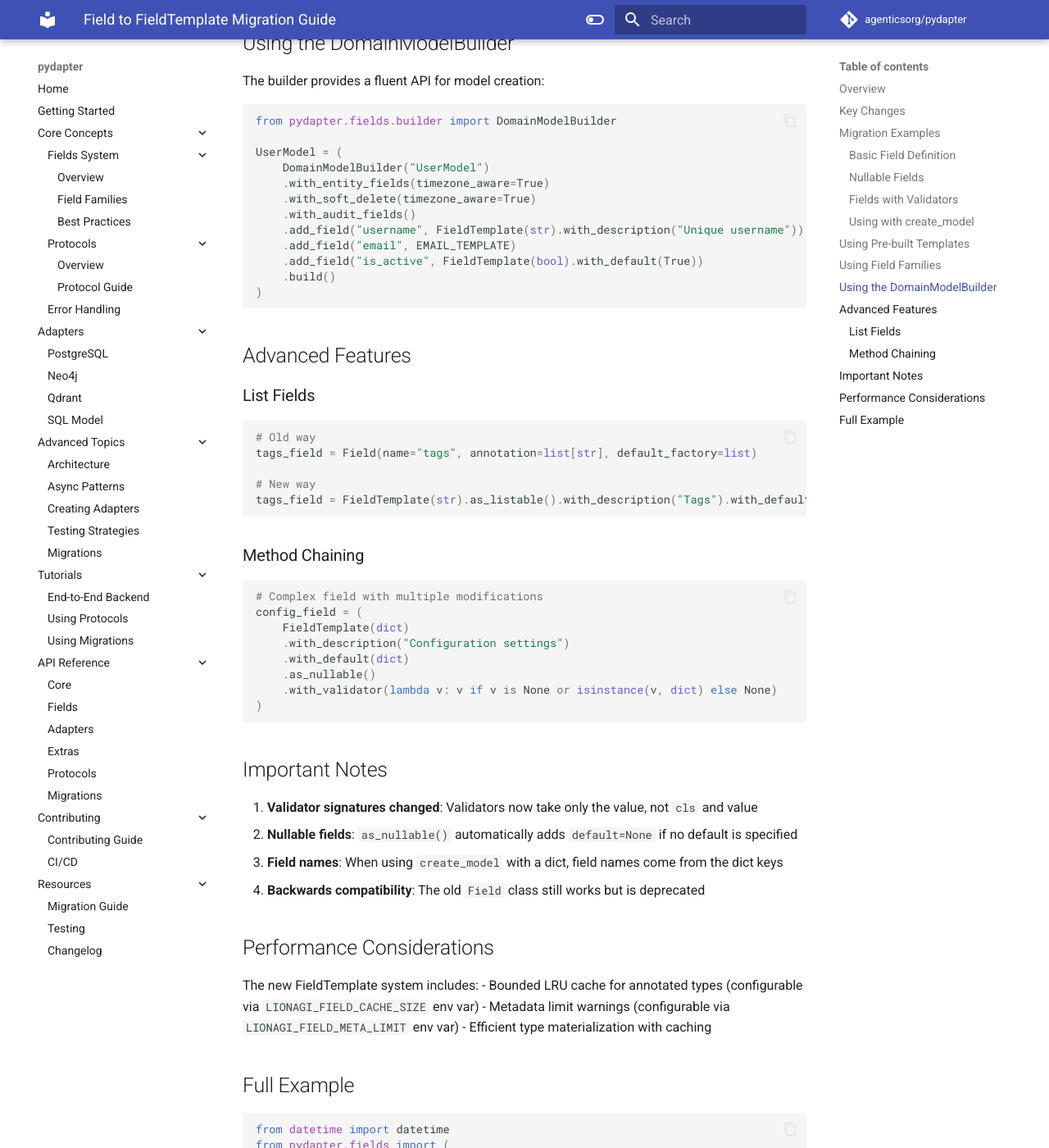
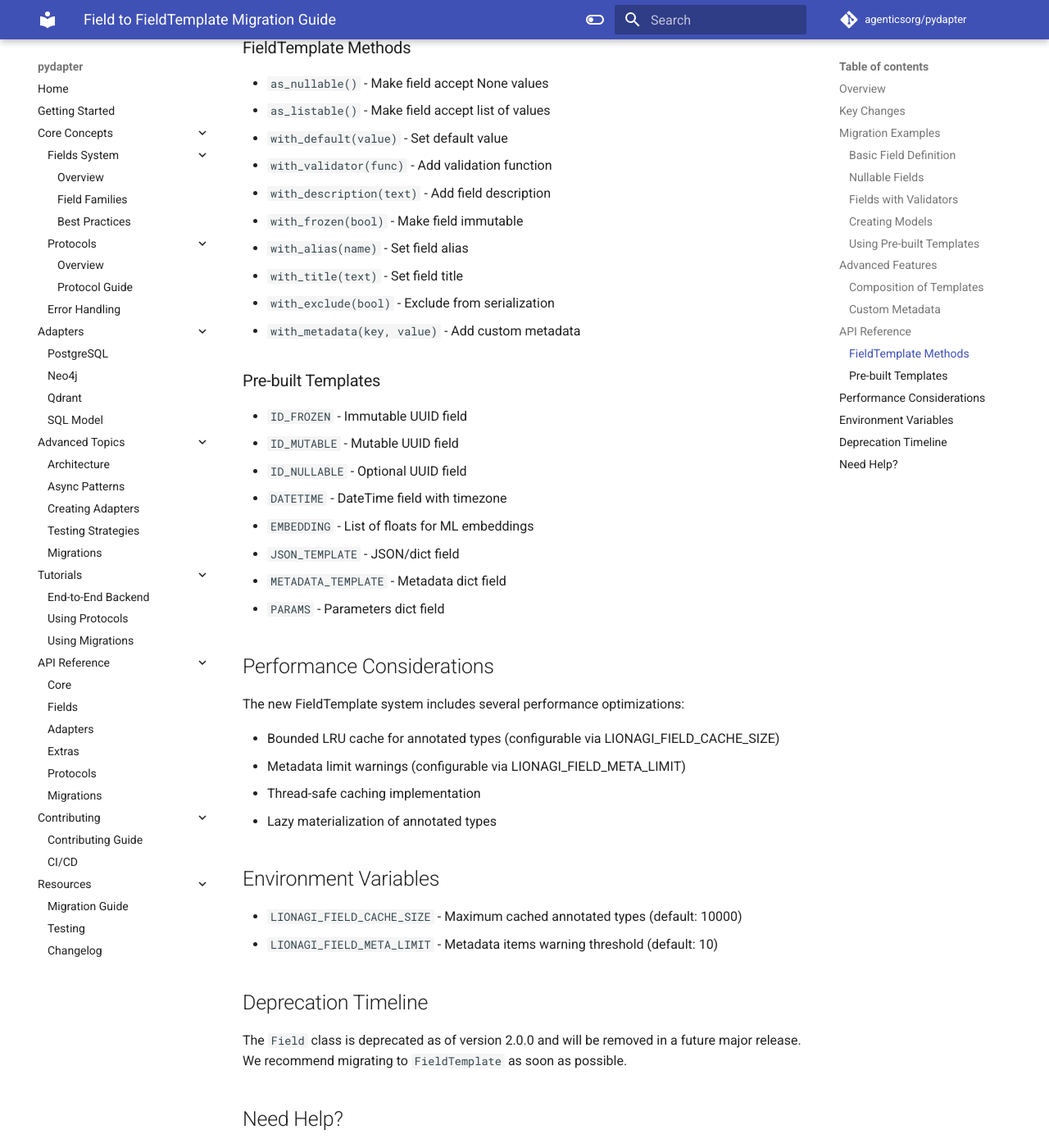
Before and after one commit to khive-ai/pydapter, an MkDocs documentation site: the page built from docs/FIELD_MIGRATION_GUIDE.md, in a window 1280 px wide and 1400 px high, scrolled down 3463 px. Shown: the whole window at 82% size. Built offline with MkDocs 1.6.1 and Material for MkDocs 9.7.7, drawn with Linux system fonts in a browser that asks for light colours; comment, search, counter and statistics services are not loaded; some of the changed text lies outside the part shown.

````diff
--- a/docs/FIELD_MIGRATION_GUIDE.md
+++ b/docs/FIELD_MIGRATION_GUIDE.md
@@ -1,10 +1,13 @@
 # Field to FieldTemplate Migration Guide
 
-This guide explains how to migrate from the deprecated `Field` class to the new `FieldTemplate` system in pydapter.
+This guide explains how to migrate from the deprecated `Field` class to the
+new `FieldTemplate` system in pydapter.
 
 ## Overview
 
-The `Field` class has been deprecated in favor of `FieldTemplate`, which provides a more compositional and flexible approach to defining fields. The new system uses method chaining for a cleaner API and better type safety.
+The `Field` class has been deprecated in favor of `FieldTemplate`, which
+provides a more compositional and flexible approach to defining fields. The
+new system uses method chaining for a cleaner API and better type safety.
 
 ## Key Changes
 
@@ -18,6 +21,7 @@
 ### Basic Field Definition
 
 **Old way (deprecated):**
+
 ```python
 from pydapter.fields import Field
 
@@ -30,6 +34,7 @@
 ```
 
 **New way:**
+
 ```python
 from pydapter.fields import FieldTemplate
 
@@ -39,6 +44,7 @@
 ### Nullable Fields
 
 **Old way:**
+
 ```python
 optional_field = Field(
     name="optional_field",
@@ -49,14 +55,15 @@
 ```
 
 **New way:**
+
 ```python
-optional_field = FieldTemplate(str).with_description("Optional field").as_nullable()
-# Note: as_nullable() automatically adds default=None if no default is specified
+optional_field = FieldTemplate(str).as_nullable().with_description("Optional field")
 ```
 
 ### Fields with Validators
 
 **Old way:**
+
 ```python
 def validate_positive(cls, v):
     if v < 0:
@@ -67,198 +74,145 @@
     name="age",
     annotation=int,
     validator=validate_positive,
-    description="Person's age"
+    description="Age must be positive"
 )
 ```
 
 **New way:**
+
 ```python
-def validate_positive(v):  # Note: no 'cls' parameter
-    if v < 0:
-        raise ValueError("Must be positive")
-    return v
+def validate_positive(v):
+    return v >= 0
 
-age_field = FieldTemplate(int).with_description("Person's age").with_validator(validate_positive)
+age_field = (
+    FieldTemplate(int)
+    .with_validator(validate_positive)
+    .with_description("Age must be positive")
+)
 ```
 
-### Using with create_model
+### Creating Models
 
 **Old way:**
+
 ```python
-from pydapter.fields import Field, create_model
+from pydapter.fields import create_model, Field
 
 fields = [
-    Field(name="id", annotation=UUID, default_factory=uuid4),
-    Field(name="name", annotation=str, description="Name field"),
+    Field(name="id", annotation=uuid.UUID, default_factory=uuid.uuid4),
+    Field(name="name", annotation=str),
     Field(name="age", annotation=int, default=0)
 ]
 
-MyModel = create_model("MyModel", fields=fields)
+UserModel = create_model("User", fields=fields)
 ```
 
 **New way:**
+
 ```python
-from pydapter.fields import FieldTemplate, create_model
-from pydapter.fields.common_templates import ID_TEMPLATE, NAME_TEMPLATE
+from pydapter.fields import create_model, FieldTemplate
 
 fields = {
-    "id": ID_TEMPLATE,
-    "name": NAME_TEMPLATE,
-    "age": FieldTemplate(int).with_description("Person's age").with_default(0)
+    "id": FieldTemplate(uuid.UUID).with_default(uuid.uuid4),
+    "name": FieldTemplate(str),
+    "age": FieldTemplate(int).with_default(0)
 }
 
-MyModel = create_model("MyModel", fields=fields)
+UserModel = create_model("User", fields=fields)
 ```
 
-## Using Pre-built Templates
+### Using Pre-built Templates
 
-The new system provides many pre-built templates in `pydapter.fields.common_templates`:
+**New way only:**
 
 ```python
-from pydapter.fields.common_templates import (
-    ID_TEMPLATE,              # UUID field with default uuid4
-    EMAIL_TEMPLATE,           # Email validation
-    USERNAME_TEMPLATE,        # Username with pattern validation
-    CREATED_AT_TEMPLATE,      # Creation timestamp
-    UPDATED_AT_TEMPLATE,      # Update timestamp
-    CREATED_AT_TZ_TEMPLATE,   # Timezone-aware creation timestamp
-    UPDATED_AT_TZ_TEMPLATE,   # Timezone-aware update timestamp
-    URL_TEMPLATE,             # URL validation
-    PHONE_TEMPLATE,           # Phone number validation
-    POSITIVE_INT_TEMPLATE,    # Positive integer
-    PERCENTAGE_TEMPLATE,      # 0-100 float
-    JSON_TEMPLATE,            # JSON/dict field
-    TAGS_TEMPLATE,            # List of strings
-    METADATA_TEMPLATE,        # Metadata dictionary
-)
-```
+from pydapter.fields import ID_FROZEN, DATETIME, JSON_TEMPLATE
 
-## Using Field Families
+fields = {
+    "id": ID_FROZEN,
+    "created_at": DATETIME,
+    "metadata": JSON_TEMPLATE
+}
 
-Field families group related fields together:
-
-```python
-from pydapter.fields import FieldFamilies, create_field_dict, create_model
-
-# Create a model with entity fields (id, created_at, updated_at)
-fields = create_field_dict(
-    FieldFamilies.ENTITY_TZ,      # Timezone-aware timestamps
-    FieldFamilies.SOFT_DELETE_TZ, # deleted_at, is_deleted
-    FieldFamilies.AUDIT,          # created_by, updated_by, version
-    # Add custom fields
-    name=FieldTemplate(str).with_description("Entity name"),
-    active=FieldTemplate(bool).with_default(True)
-)
-
-TrackedEntity = create_model("TrackedEntity", fields=fields)
-```
-
-## Using the DomainModelBuilder
-
-The builder provides a fluent API for model creation:
-
-```python
-from pydapter.fields.builder import DomainModelBuilder
-
-UserModel = (
-    DomainModelBuilder("UserModel")
-    .with_entity_fields(timezone_aware=True)
-    .with_soft_delete(timezone_aware=True)
-    .with_audit_fields()
-    .add_field("username", FieldTemplate(str).with_description("Unique username"))
-    .add_field("email", EMAIL_TEMPLATE)
-    .add_field("is_active", FieldTemplate(bool).with_default(True))
-    .build()
-)
+Model = create_model("MyModel", fields=fields)
 ```
 
 ## Advanced Features
 
-### List Fields
+### Composition of Templates
 
 ```python
-# Old way
-tags_field = Field(name="tags", annotation=list[str], default_factory=list)
+# Create a base template
+base_string = FieldTemplate(str).with_description("Text field")
 
-# New way
-tags_field = FieldTemplate(str).as_listable().with_description("Tags").with_default(list)
+# Create variations
+nullable_string = base_string.as_nullable()
+string_list = base_string.as_listable()
+frozen_string = base_string.with_frozen(True)
 ```
 
-### Method Chaining
+### Custom Metadata
 
 ```python
-# Complex field with multiple modifications
-config_field = (
-    FieldTemplate(dict)
-    .with_description("Configuration settings")
-    .with_default(dict)
-    .as_nullable()
-    .with_validator(lambda v: v if v is None or isinstance(v, dict) else None)
+# Add custom metadata that will be included in JSON schema
+template = (
+    FieldTemplate(str)
+    .with_metadata("ui_widget", "textarea")
+    .with_metadata("max_rows", 10)
 )
 ```
 
-## Important Notes
+## API Reference
 
-1. **Validator signatures changed**: Validators now take only the value, not `cls` and value
-2. **Nullable fields**: `as_nullable()` automatically adds `default=None` if no default is specified
-3. **Field names**: When using `create_model` with a dict, field names come from the dict keys
-4. **Backwards compatibility**: The old `Field` class still works but is deprecated
+### FieldTemplate Methods
+
+- `as_nullable()` - Make field accept None values
+- `as_listable()` - Make field accept list of values
+- `with_default(value)` - Set default value
+- `with_validator(func)` - Add validation function
+- `with_description(text)` - Add field description
+- `with_frozen(bool)` - Make field immutable
+- `with_alias(name)` - Set field alias
+- `with_title(text)` - Set field title
+- `with_exclude(bool)` - Exclude from serialization
+- `with_metadata(key, value)` - Add custom metadata
+
+### Pre-built Templates
+
+- `ID_FROZEN` - Immutable UUID field
+- `ID_MUTABLE` - Mutable UUID field
+- `ID_NULLABLE` - Optional UUID field
+- `DATETIME` - DateTime field with timezone
+- `EMBEDDING` - List of floats for ML embeddings
+- `JSON_TEMPLATE` - JSON/dict field
+- `METADATA_TEMPLATE` - Metadata dict field
+- `PARAMS` - Parameters dict field
 
 ## Performance Considerations
 
-The new FieldTemplate system includes:
-- Bounded LRU cache for annotated types (configurable via `LIONAGI_FIELD_CACHE_SIZE` env var)
-- Metadata limit warnings (configurable via `LIONAGI_FIELD_META_LIMIT` env var)
-- Efficient type materialization with caching
+The new FieldTemplate system includes several performance optimizations:
 
-## Full Example
+- Bounded LRU cache for annotated types (configurable via
+  LIONAGI_FIELD_CACHE_SIZE)
+- Metadata limit warnings (configurable via LIONAGI_FIELD_META_LIMIT)
+- Thread-safe caching implementation
+- Lazy materialization of annotated types
 
-```python
-from datetime import datetime
-from pydapter.fields import (
-    FieldTemplate,
-    DomainModelBuilder,
-    create_model,
-    FieldFamilies,
-    create_field_dict
-)
-from pydapter.fields.common_templates import EMAIL_TEMPLATE, USERNAME_TEMPLATE
+## Environment Variables
 
-# Method 1: Direct field definition
-User = create_model(
-    "User",
-    fields={
-        "id": FieldTemplate(UUID).with_default(uuid4),
-        "username": USERNAME_TEMPLATE,
-        "email": EMAIL_TEMPLATE,
-        "age": FieldTemplate(int).with_validator(lambda v: v if v >= 0 else 0),
-        "bio": FieldTemplate(str).as_nullable().with_description("User biography"),
-        "created_at": FieldTemplate(datetime).with_default(datetime.utcnow)
-    }
-)
+- `LIONAGI_FIELD_CACHE_SIZE` - Maximum cached annotated types (default: 10000)
+- `LIONAGI_FIELD_META_LIMIT` - Metadata items warning threshold (default: 10)
 
-# Method 2: Using field families
-BlogPost = create_model(
-    "BlogPost",
-    fields=create_field_dict(
-        FieldFamilies.ENTITY_TZ,
-        FieldFamilies.SOFT_DELETE_TZ,
-        title=FieldTemplate(str).with_description("Post title"),
-        content=FieldTemplate(str).with_description("Post content"),
-        tags=FieldTemplate(str).as_listable().with_default(list),
-        published=FieldTemplate(bool).with_default(False)
-    )
-)
+## Deprecation Timeline
 
-# Method 3: Using the builder
-Product = (
-    DomainModelBuilder("Product")
-    .with_entity_fields(timezone_aware=True)
-    .add_field("name", FieldTemplate(str).with_description("Product name"))
-    .add_field("price", FieldTemplate(float).with_validator(lambda v: v if v > 0 else 0))
-    .add_field("in_stock", FieldTemplate(bool).with_default(True))
-    .build()
-)
-```
+The `Field` class is deprecated as of version 2.0.0 and will be removed in a
+future major release. We recommend migrating to `FieldTemplate` as soon as
+possible.
 
-For more examples, see `examples/new_field_template_usage.py`.
+## Need Help?
+
+If you encounter issues during migration:
+
+1. Check the test files for examples
+2. Review the docstrings in the source code
+3. Open an issue on GitHub with your specific use case
--- a/pyproject.toml
+++ b/pyproject.toml
@@ -1,6 +1,6 @@
 [project]
 name            = "pydapter"
-version         = "0.3.2"
+version         = "0.3.3"
 description     = "Tiny trait + adapter toolkit for pydantic models"
 readme          = "README.md"
 requires-python = ">=3.10"
````
Also changed, not shown: 6 other files.
